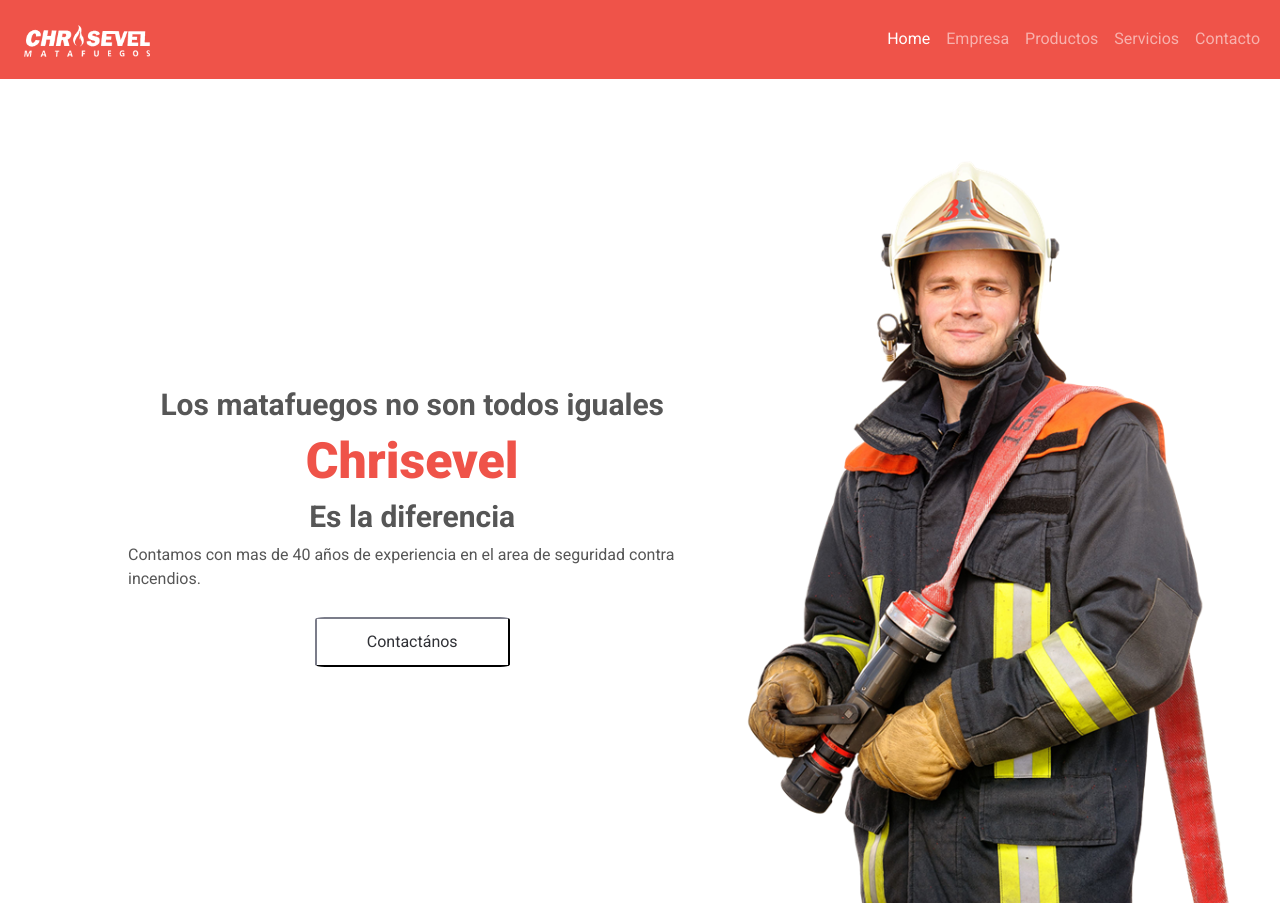
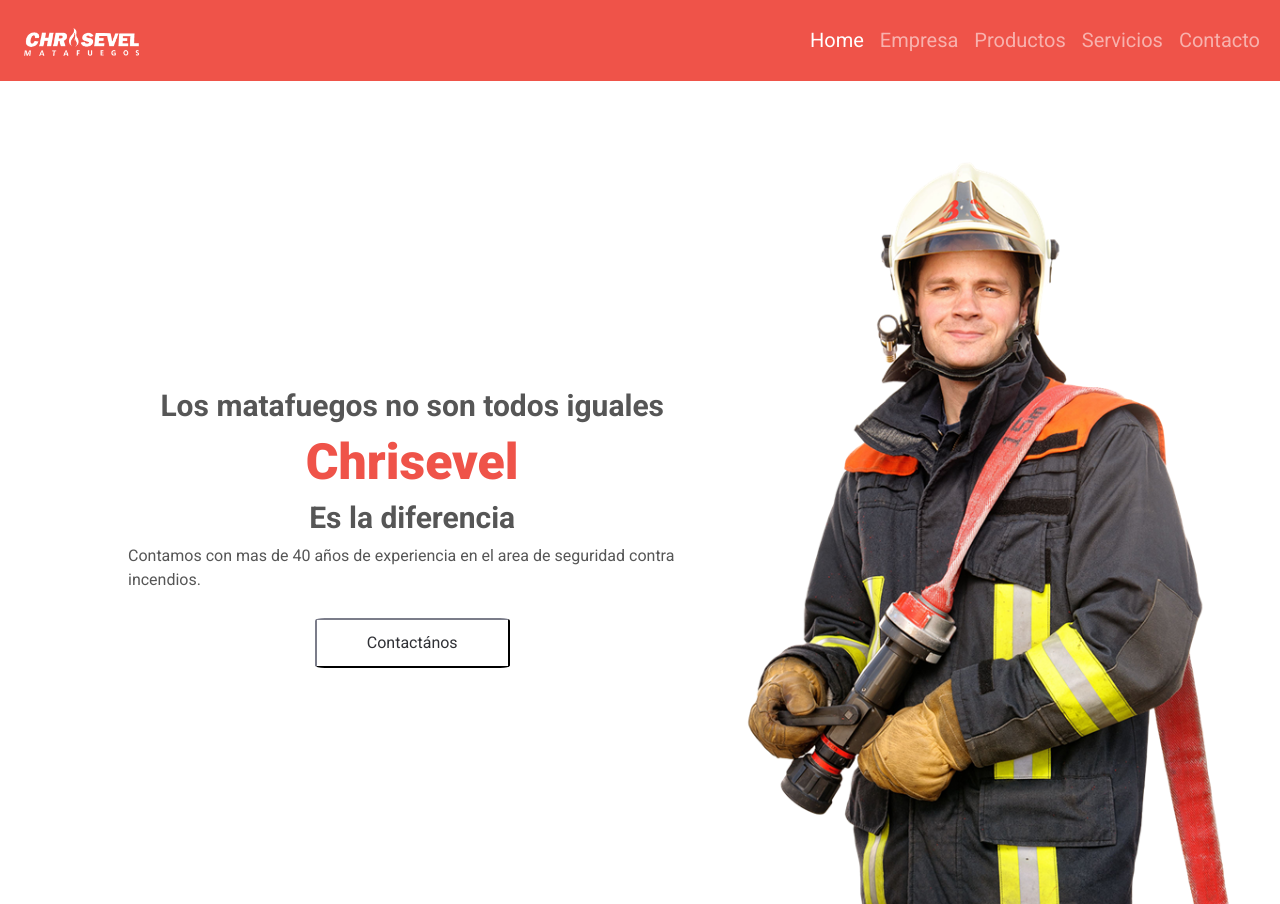
Before and after one commit to JoshuaCandia/Proyecto-Coder, a website: page index.html in a window 1280 px wide. Shown: the top 904 px of the page. Drawn offline with nearby package versions, Linux system fonts and the light colour scheme; a web font is replaced by a local one.

Commit message:
font-size header

```diff
--- a/scss/header.scss
+++ b/scss/header.scss
@@ -33,10 +33,13 @@
 
         .nav-link {
             color: $palette-color5;
+
         }
 
     }
-
+    .nav-item{
+        font-size: 20px;
+    }
 
 }
 
```
Also changed, not shown: css/styles.css.
